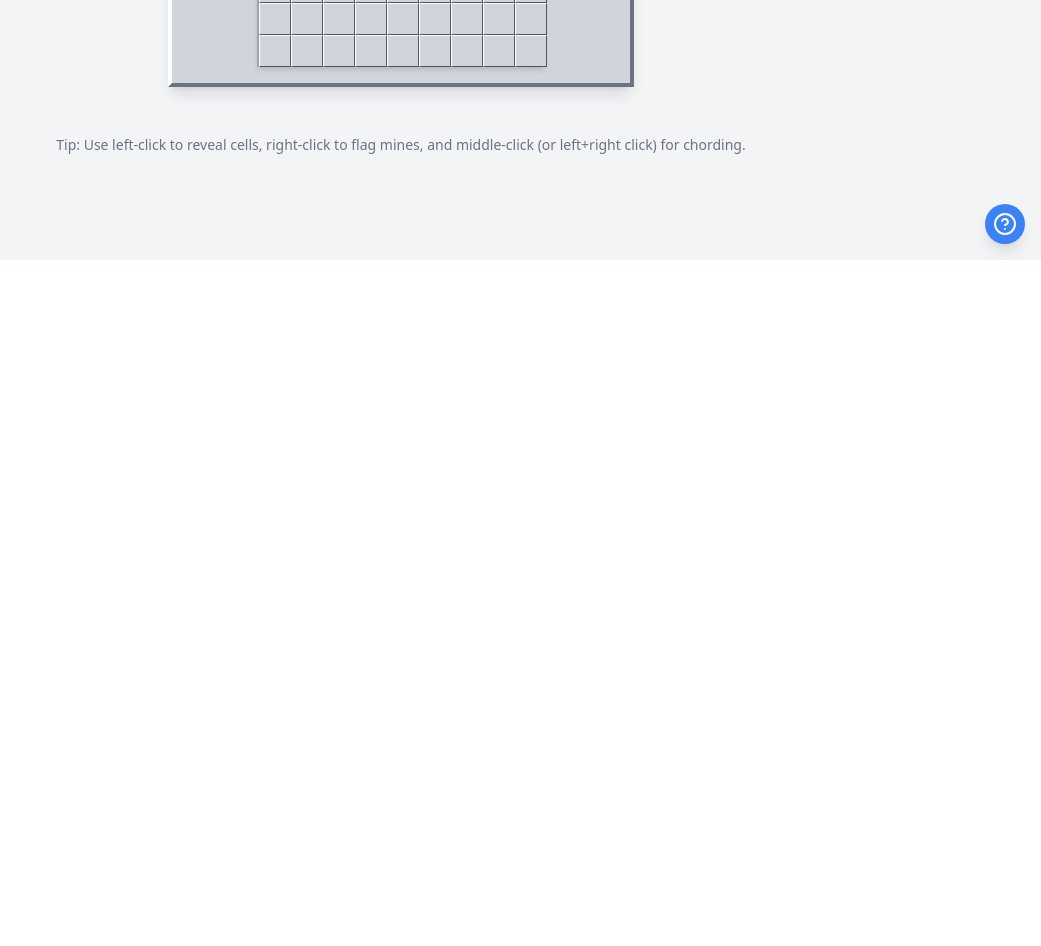
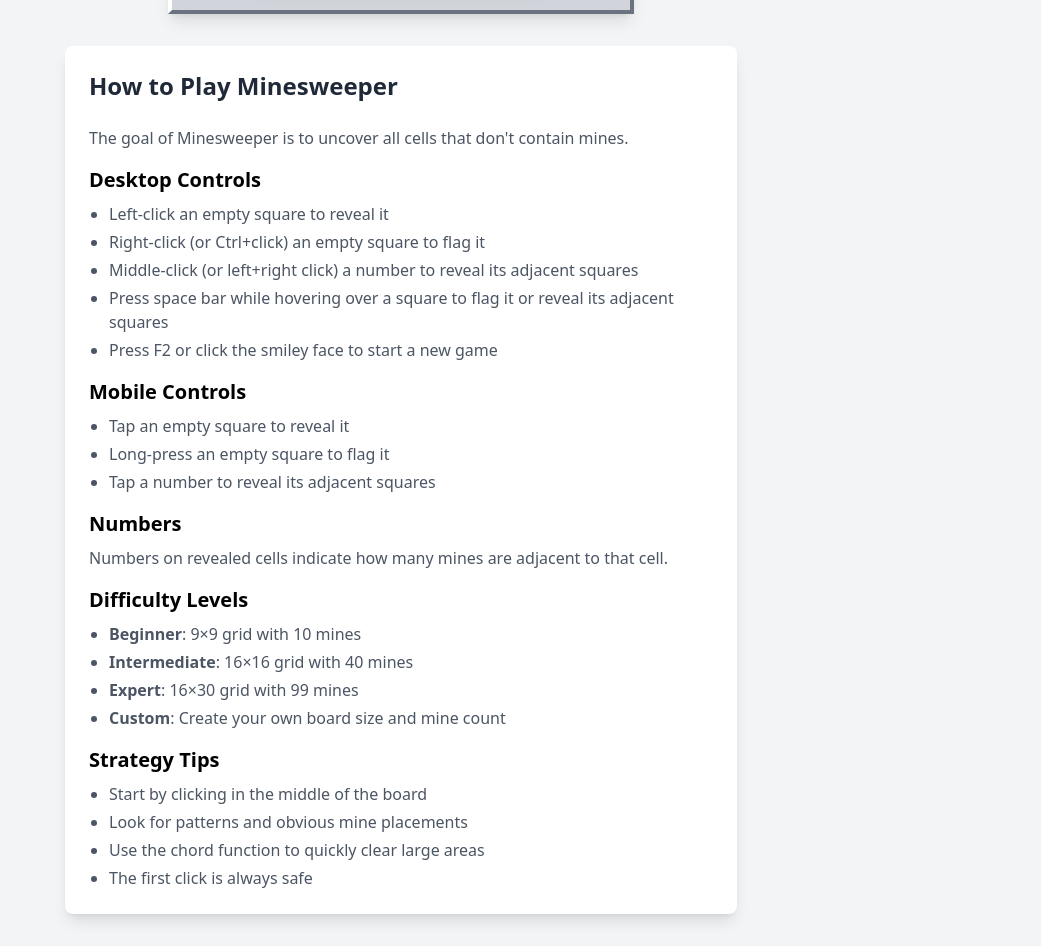
Before and after one commit to RohitKonge/minesweeper, a React (Vite) app: page / in a window 1280 px wide. Shown: the part 540-1486 px from the top of the page, without its empty margins (239-1280 px from the left). Before the commit the page ends 800 px from the top, so only its background shows below. Built offline with nearby package versions, Linux system fonts and the light colour scheme.

Commit message:
added instructions

```diff
--- a/src/App.tsx
+++ b/src/App.tsx
@@ -1,4 +1,3 @@
-import React from 'react';
 import { GameProvider } from './context/GameContext';
 import Board from './components/Board';
 import GameHeader from './components/GameHeader';
@@ -8,7 +7,7 @@ import GameInstructions from './components/GameInstructions';
 function App() {
   return (
     <GameProvider>
-      <div className="min-h-screen bg-gray-100 flex flex-col items-center justify-center py-8 px-4">
+      <div className="min-h-screen bg-gray-100 flex flex-col items-center py-8 px-4">
         <h1 className="text-3xl font-bold text-gray-800 mb-6">Minesweeper</h1>
 
         <div className="bg-gray-300 p-4 shadow-lg border-t-4 border-l-4 border-white border-r-4 border-b-4 border-r-gray-500 border-b-gray-500 mb-8">
@@ -17,11 +16,9 @@ function App() {
           <Board />
         </div>
 
-        <p className="text-gray-500 text-sm text-center mt-4">
-          Tip: Use left-click to reveal cells, right-click to flag mines, and middle-click (or left+right click) for chording.
-        </p>
-
-        <GameInstructions />
+        <div className="max-w-2xl w-full">
+          <GameInstructions />
+        </div>
       </div>
     </GameProvider>
   );
--- a/src/components/GameInstructions.tsx
+++ b/src/components/GameInstructions.tsx
@@ -1,43 +1,18 @@
-import React, { useState } from 'react';
-import { HelpCircle, X } from 'lucide-react';
+import React from 'react';
 
 const GameInstructions: React.FC = () => {
-  const [isOpen, setIsOpen] = useState(false);
-
-  const toggleInstructions = () => setIsOpen(!isOpen);
-
   return (
-    <>
-      <button
-        className="fixed bottom-4 right-4 bg-blue-500 text-white p-2 rounded-full shadow-lg hover:bg-blue-600 transition-colors"
-        onClick={toggleInstructions}
-        aria-label="Game Instructions"
-      >
-        <HelpCircle size={24} />
-      </button>
-
-      {isOpen && (
-        <div className="fixed inset-0 bg-black bg-opacity-50 flex items-center justify-center z-50 p-4">
-          <div className="bg-white rounded-lg shadow-xl p-6 max-w-md w-full max-h-[90vh] overflow-y-auto">
-            <div className="flex justify-between items-center mb-4">
-              <h2 className="text-xl font-bold">How to Play Minesweeper</h2>
-              <button
-                onClick={toggleInstructions}
-                className="text-gray-500 hover:text-gray-700"
-                aria-label="Close instructions"
-              >
-                <X size={24} />
-              </button>
-            </div>
+    <div className="bg-white rounded-lg shadow-lg p-6 space-y-6">
+      <h2 className="text-2xl font-bold text-gray-800">How to Play Minesweeper</h2>
 
       <div className="space-y-4">
-              <p>
+        <p className="text-gray-600">
           The goal of Minesweeper is to uncover all cells that don't contain mines.
         </p>
 
         <div>
-                <h3 className="font-semibold">Desktop Controls:</h3>
-                <ul className="list-disc ml-5 mt-2">
+          <h3 className="text-xl font-semibold mb-2">Desktop Controls</h3>
+          <ul className="list-disc ml-5 space-y-1 text-gray-600">
             <li>Left-click an empty square to reveal it</li>
             <li>Right-click (or Ctrl+click) an empty square to flag it</li>
             <li>Middle-click (or left+right click) a number to reveal its adjacent squares</li>
@@ -46,9 +21,9 @@ const GameInstructions: React.FC = () => {
           </ul>
         </div>
 
-              <div className="mt-4">
-                <h3 className="font-semibold">Mobile Controls:</h3>
-                <ul className="list-disc ml-5 mt-2">
+        <div>
+          <h3 className="text-xl font-semibold mb-2">Mobile Controls</h3>
+          <ul className="list-disc ml-5 space-y-1 text-gray-600">
             <li>Tap an empty square to reveal it</li>
             <li>Long-press an empty square to flag it</li>
             <li>Tap a number to reveal its adjacent squares</li>
@@ -56,22 +31,25 @@ const GameInstructions: React.FC = () => {
         </div>
 
         <div>
-                <h3 className="font-semibold">Numbers:</h3>
-                <p>Numbers on revealed cells indicate how many mines are adjacent to that cell.</p>
+          <h3 className="text-xl font-semibold mb-2">Numbers</h3>
+          <p className="text-gray-600">
+            Numbers on revealed cells indicate how many mines are adjacent to that cell.
+          </p>
         </div>
 
         <div>
-                <h3 className="font-semibold">Difficulty Levels:</h3>
-                <ul className="list-disc ml-5 mt-2">
+          <h3 className="text-xl font-semibold mb-2">Difficulty Levels</h3>
+          <ul className="list-disc ml-5 space-y-1 text-gray-600">
             <li><strong>Beginner</strong>: 9×9 grid with 10 mines</li>
             <li><strong>Intermediate</strong>: 16×16 grid with 40 mines</li>
             <li><strong>Expert</strong>: 16×30 grid with 99 mines</li>
+            <li><strong>Custom</strong>: Create your own board size and mine count</li>
           </ul>
         </div>
 
         <div>
-                <h3 className="font-semibold">Strategy Tips:</h3>
-                <ul className="list-disc ml-5 mt-2">
+          <h3 className="text-xl font-semibold mb-2">Strategy Tips</h3>
+          <ul className="list-disc ml-5 space-y-1 text-gray-600">
             <li>Start by clicking in the middle of the board</li>
             <li>Look for patterns and obvious mine placements</li>
             <li>Use the chord function to quickly clear large areas</li>
@@ -79,17 +57,7 @@ const GameInstructions: React.FC = () => {
           </ul>
         </div>
       </div>
-
-            <button
-              className="mt-6 w-full bg-blue-500 text-white py-2 rounded hover:bg-blue-600 transition-colors"
-              onClick={toggleInstructions}
-            >
-              Got it!
-            </button>
     </div>
-        </div>
-      )}
-    </>
   );
 };
 
```
Also changed, not shown: src/components/DifficultySelector.tsx (+136 -16 lines). Lines whose indentation alone changed are shown as unchanged.
